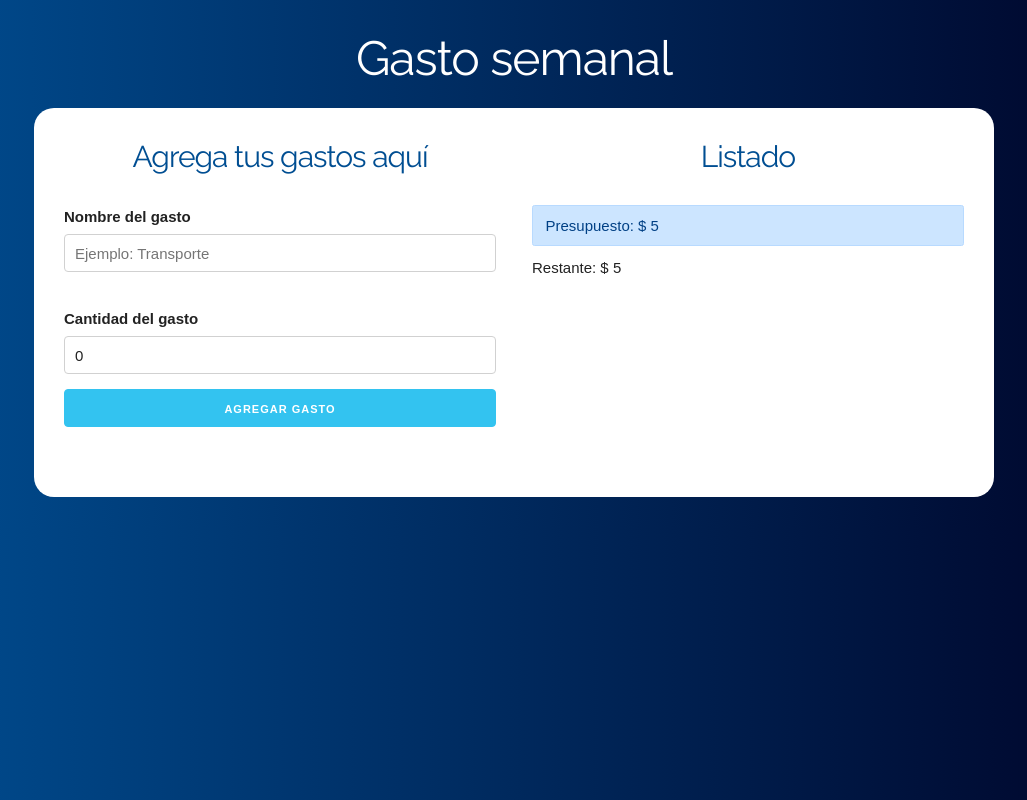
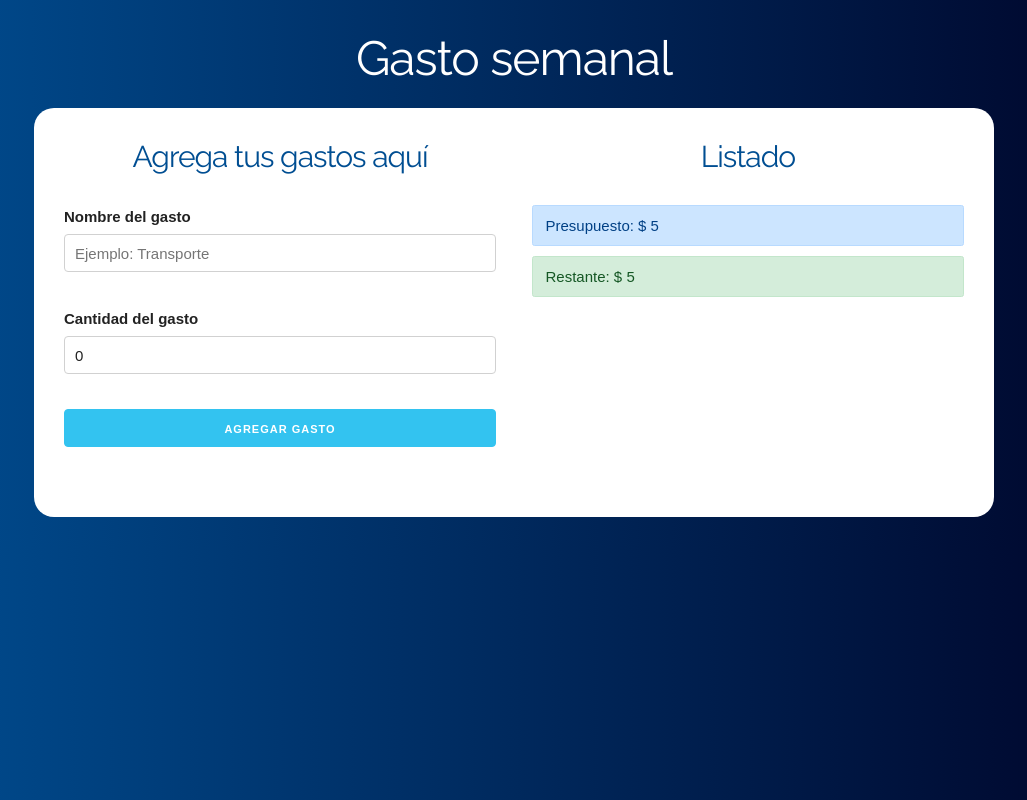
Before and after one commit to EduuardoPerez/Presupuesto-Semanal, a React (Create React App) app: page / in a window 1280 px wide. Both pictures are taken after typing "5" into the empty fields and a click on the input "Definir presupuesto". Shown: the whole page, without its empty margins (126-1153 px from the left). Built offline with nearby package versions, Linux system fonts and the light colour scheme.

Commit message:
Se agrego un archivo llamado helper.js que permite verificar que porcentaje del presupuesto se ha gastado. Esto para darle un color al restante. Se deja maquetado un boton de eliminar para una futura version en donde se quiera eliminar algun gasto agregado

```diff
--- a/src/App.js
+++ b/src/App.js
@@ -1,8 +1,8 @@
 import React, { useState, useEffect } from 'react';
-import Pregunta from './components/Pregunta'
-import Formulario from './components/Formulario'
-import Listado from './components/Listado'
-import ControlPresupuesto from './components/ControlPresupuesto'
+import Pregunta from './components/Pregunta';
+import Formulario from './components/Formulario';
+import Listado from './components/Listado';
+import ControlPresupuesto from './components/ControlPresupuesto';
 
 function App() {
 
@@ -10,19 +10,23 @@ function App() {
   const[presupuesto, guardarPresupuesto] = useState(0);
   const[restante, guardarRestante] = useState(0);
   const[preguntaPresupuesto, guardarPreguntaPresupuesto] = useState(true);
-  const[crearGasto, guardarCrearGasto] = useState(false)
+  const[crearGasto, guardarCrearGasto] = useState(false);
   const[gasto, guardarGasto] = useState({});
   const[gastos, guardarGastos] = useState([]);
 
   useEffect(() => {
     if(crearGasto){
-      const listadoGastos = [...gastos, gasto]
+      const listadoGastos = [...gastos, gasto];
       guardarGastos(listadoGastos);
+
+      // Restar el presupuesto
+      const presupuestoRestante = restante - gasto.cantidadGasto;
+      guardarRestante(presupuestoRestante);
 
       // Una vez agregado, vuelve a false
       guardarCrearGasto(false);
     }
-  }, [crearGasto])
+  }, [crearGasto, gasto, gastos, restante]);
 
   return (
     <div className="App container">
--- a/src/components/ControlPresupuesto.js
+++ b/src/components/ControlPresupuesto.js
@@ -1,11 +1,12 @@
 import React, { Fragment } from 'react';
+import { revisarPresupuesto } from '../helpers';
 
 const ControlPresupuesto = ({presupuesto, restante}) => (
   <Fragment>
     <div className="alert alert-primary">
       Presupuesto: $ {presupuesto}
     </div>
-    <div className="">
+    <div className={revisarPresupuesto(presupuesto, restante)}>
       Restante: $ {restante}
     </div>
   </Fragment>
--- a/src/components/Formulario.js
+++ b/src/components/Formulario.js
@@ -1,5 +1,5 @@
 import React, { useState } from 'react';
-import Error from './Error'
+import Error from './Error';
 import shortid from 'shortid';
 
 function Formulario(props){
@@ -16,7 +16,7 @@ function Formulario(props){
     e.preventDefault();
 
     // Validar
-    if(cantidadGasto<=1 || isNaN(cantidadGasto) || cantidadGasto===''){
+    if(cantidadGasto<=1 || isNaN(cantidadGasto) || nombreGasto===''){
       guardarError(true);
       return;
     }
@@ -42,6 +42,7 @@ function Formulario(props){
   }
 
   return(
+
     <form
       onSubmit={agregarGasto}
     >
@@ -65,11 +66,12 @@ function Formulario(props){
           type="number"
           className="u-full-width"
           placeholder="Ejemplo: 300"
-          onChange={e => guardarCantidadGasto( parseInt(e.target.value), 10) }
+          onChange={e => guardarCantidadGasto( parseInt(e.target.value, 10) )}
           value={cantidadGasto}
         />
-        <input type="submit" className="button-primary u-full-width" value="Agregar gasto"/>
       </div>
+      <input type="submit" className="button-primary u-full-width" value="Agregar gasto"/>
+
     </form>
   );
 }
--- a/src/components/Gasto.js
+++ b/src/components/Gasto.js
@@ -1,11 +1,24 @@
 import React from 'react';
 
-const Gasto = ({gasto}) => (
+const Gasto = ({gasto}) => {
+
+  // Eliminar gasto
+  const eliminarGasto = (id) => {
+    console.log(id)
+  }
+
+  return(
     <li className="gastos">
       <p>
         {gasto.nombreGasto}
         <span className="gasto">$ {gasto.cantidadGasto}</span>
+
+        <button
+          type="button"
+          onClick={() => eliminarGasto(gasto.id)}
+        >Eliminar</button>
       </p>
     </li>
   );
+}
 export default Gasto;
--- a/src/components/Listado.js
+++ b/src/components/Listado.js
@@ -1,5 +1,5 @@
 import React from 'react';
-import Gasto from './Gasto'
+import Gasto from './Gasto';
 
 function Listado({gastos}){
 
--- a/src/components/Pregunta.js
+++ b/src/components/Pregunta.js
@@ -1,5 +1,5 @@
 import React, { Fragment, useState } from 'react';
-import Error from './Error'
+import Error from './Error';
 
 function Pregunta(props){
 
@@ -23,7 +23,7 @@ function Pregunta(props){
     guardarError(false);
     guardarPresupuesto(cantidad);
     guardarRestante(cantidad);
-    guardarPreguntaPresupuesto(false)
+    guardarPreguntaPresupuesto(false);
   }
 
     return(
--- /dev/null
+++ b/src/helpers.js
@@ -0,0 +1,12 @@
+export const revisarPresupuesto = (presupuesto,restante) => {
+  let clase;
+  // Comprobar el 25%
+  if( (presupuesto / 4) > restante) {
+    clase = 'alert alert-danger';
+  } else if( (presupuesto / 2) > restante) {
+    clase = 'alert alert-warning'
+  } else {
+    clase = 'alert alert alert-success';
+  }
+  return clase;
+}
```
Lines whose indentation alone changed are shown as unchanged.
